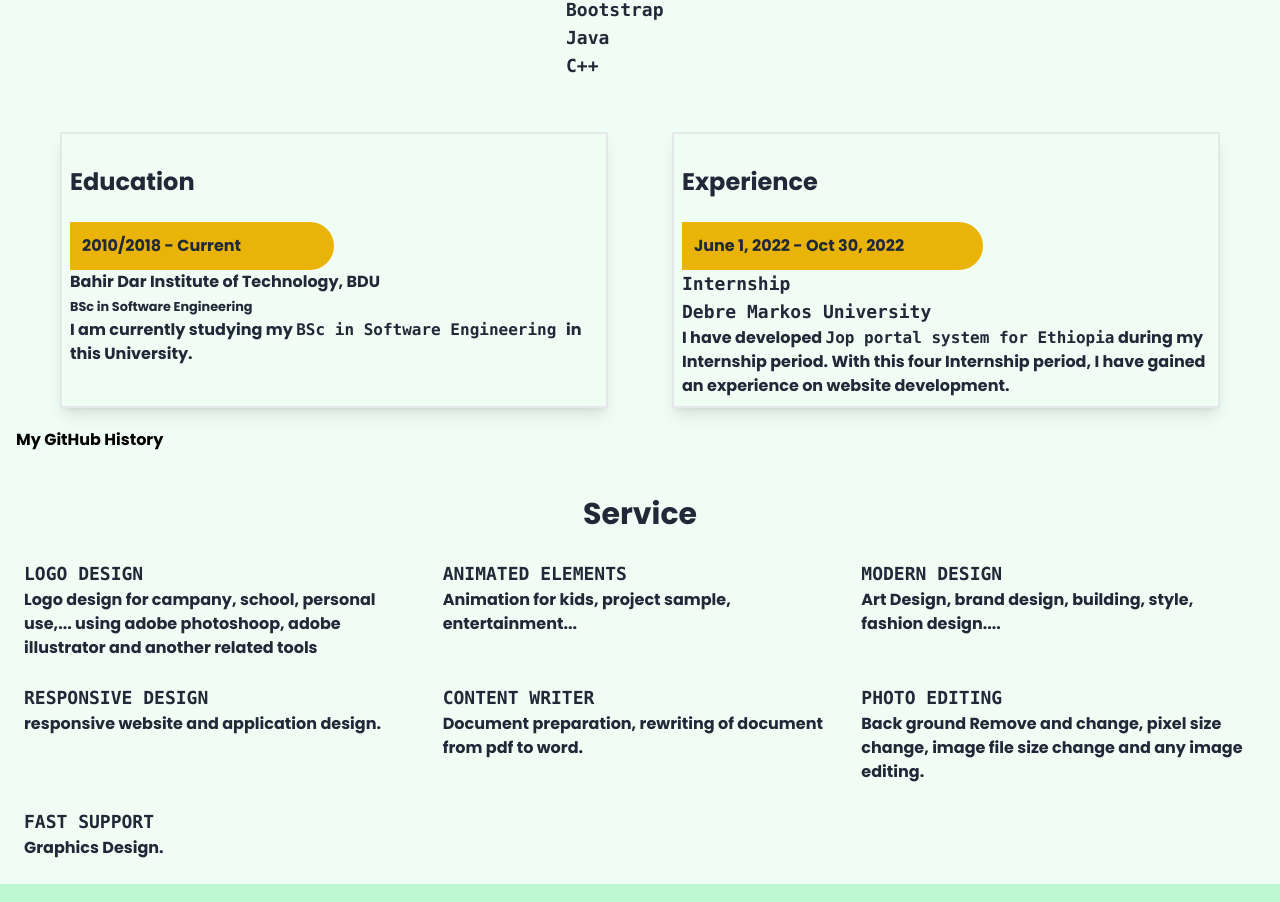
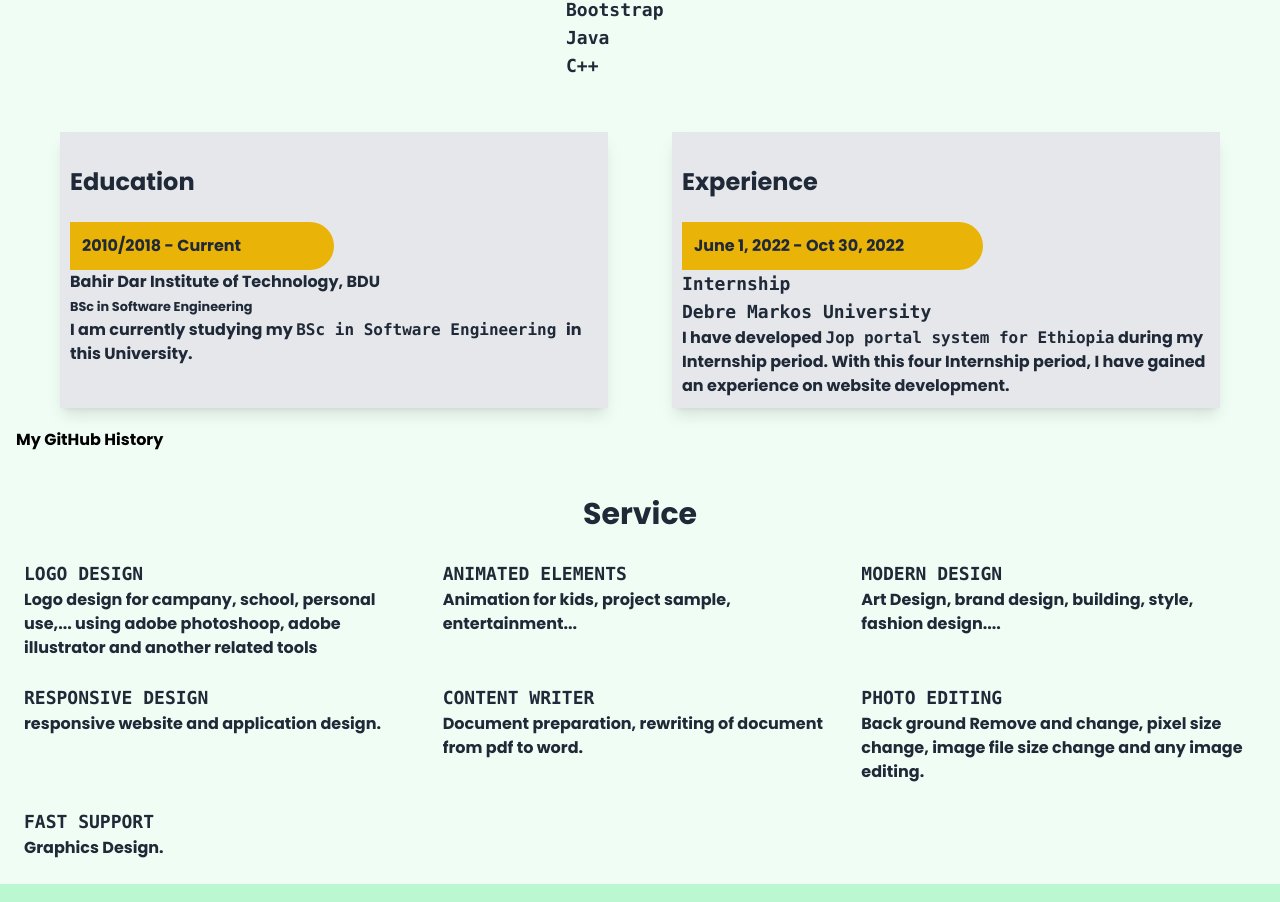
Before and after one commit to Desalegngetachew/portfolio, a Vue app: page / in a window 1280 px wide. Shown: the part 1436-2338 px from the top of the page. Built offline with nearby package versions, Linux system fonts and the light colour scheme.

Commit message:
education and experiece backgound  added

```diff
--- a/src/components/about.vue
+++ b/src/components/about.vue
@@ -83,7 +83,7 @@
 
 <div class=" pt-5">
     <div class="grid sm:grid-cols-1 md:grid-cols-2 sm:gap-5 md:gap-16 text-gray-800 dark:text-white justify-center sm:px-3 md:px-11">
-      <div class="border-2 shadow-lg p-2 dark:border" id="education">
+      <div class="border-2  bg-gray-200 dark:bg-gray-800 shadow-lg p-2 dark:border" id="education">
         <h2 class="text-2xl py-6 text-gray-800 dark:text-white">Education</h2>
         <ul class="">
 
@@ -100,7 +100,7 @@
 
         </ul>
       </div>
-      <div class="border-2 shadow-lg p-2 dark:border" data-wow-delay="200ms" id="experience">
+      <div class="border-2 bg-gray-200 dark:bg-gray-800 shadow-lg p-2 dark:border" data-wow-delay="200ms" id="experience">
         <h2 class="text-2xl py-6 text-gray-800 dark:text-white">Experience</h2>
         <ul class="">
           <li>
```
